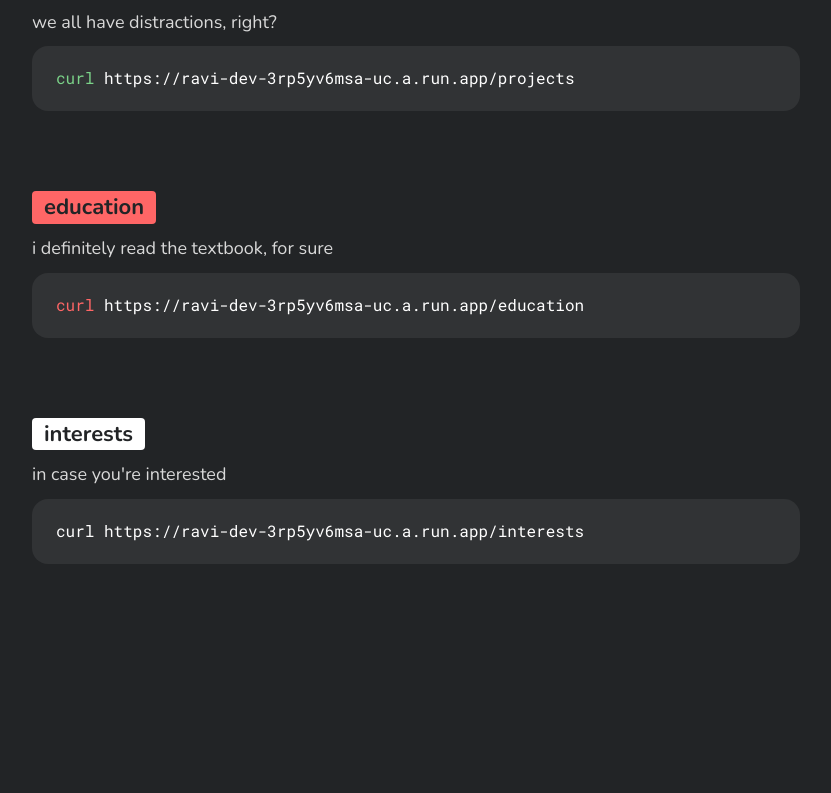
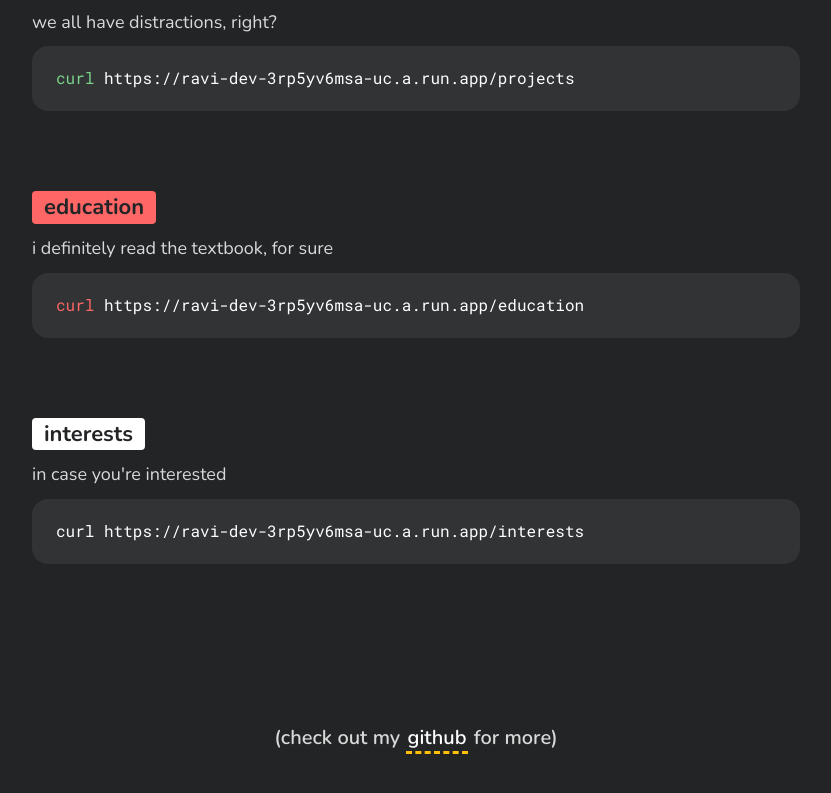
Before and after one commit to raviolliii/raviolliii.github.io, a Next.js app: page / in a window 1280 px wide. Shown: the part 849-1642 px from the top of the page, without its empty margins (224-1055 px from the left). Before the commit the page ends 1573 px from the top, so only its background shows below. Built offline with nearby package versions, Linux system fonts and the light colour scheme.

Commit message:
Add page footer

```diff
--- /dev/null
+++ b/components/Footer.js
@@ -0,0 +1,10 @@
+import Link from "next/link";
+import styles from "../styles/footer.module.css";
+
+export default function Footer() {
+    return (
+        <div className={styles.container}>
+            (check out my <Link href="https://github.com/raviolliii">github</Link> for more)
+        </div>
+    );
+}
--- a/pages/index.js
+++ b/pages/index.js
@@ -1,6 +1,7 @@
 import Head from "next/head";
 import Header from "../components/Header";
 import InfoContainer from "../components/InfoContainer";
+import Footer from "../components/Footer";
 
 export default function Home() {
     return (
@@ -10,6 +11,7 @@ export default function Home() {
             </Head>
             <Header/>
             <InfoContainer/>
+            <Footer/>
         </>
     );
 }
--- /dev/null
+++ b/styles/footer.module.css
@@ -0,0 +1,11 @@
+.container {
+    color: var(--lightgray);
+    font-family: 'Nunito', sans-serif;
+    font-weight: 600;
+    font-size: 20px;
+    width: 60%;
+    margin-left: auto;
+    margin-right: auto;
+    margin-bottom: 80px;
+    text-align: center;
+}
```
